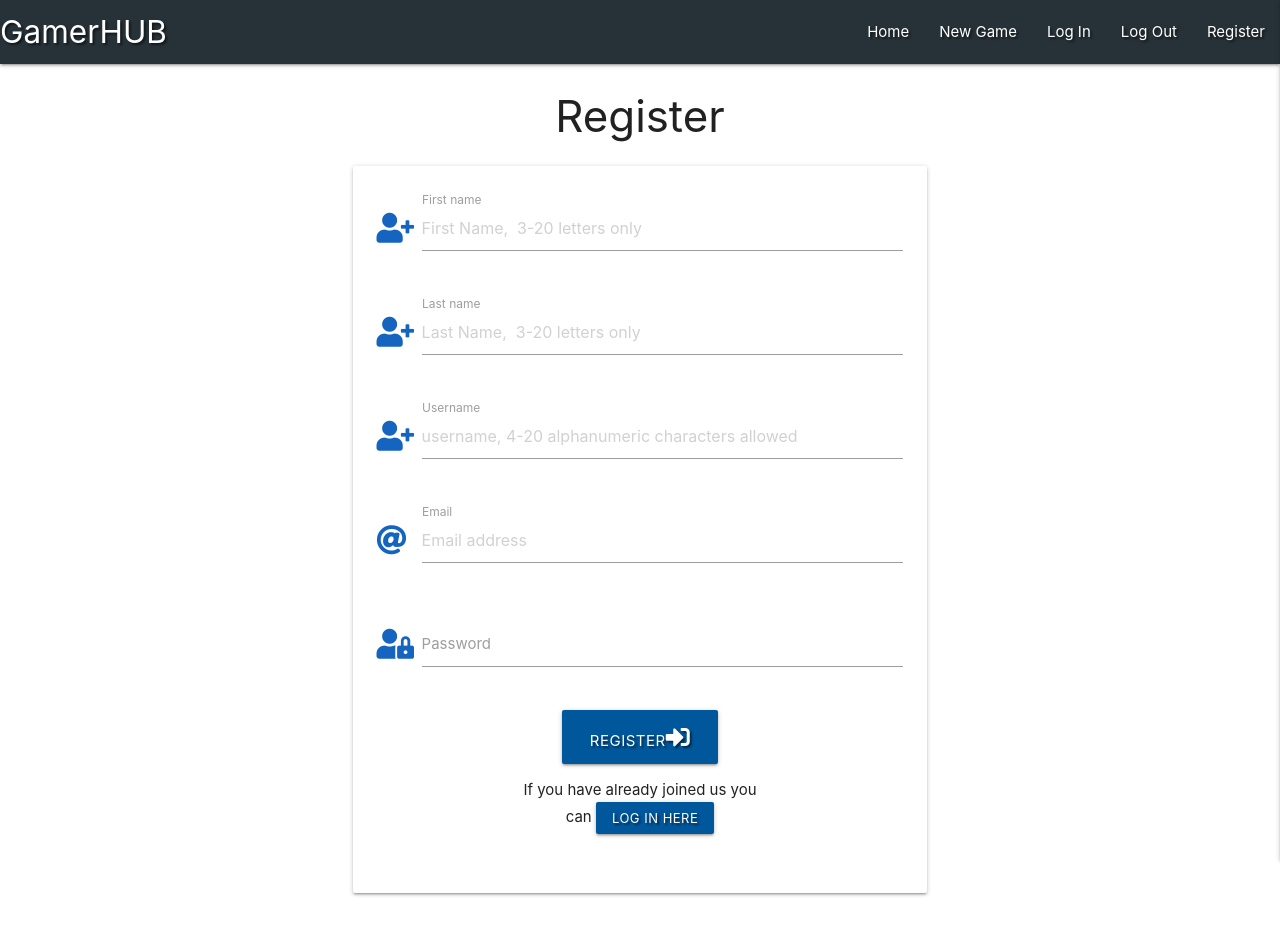
After one commit to SamBurgess93/GamerHub, a Flask app: page /register in a window 1280 px wide. The commit adds this page. Run offline with Flask 2, Linux system fonts and the light colour scheme; some libraries are stand-ins or nearby versions.

Commit message:
Added input fields to register.html

```diff
--- a/app.py
+++ b/app.py
@@ -28,6 +28,11 @@ def get_games():
     )
 
 
+@app.route("/register", methods=["GET", "POST"])
+def register():
+    return render_template("register.html")
+
+
 if __name__ == "__main__":
     app.run(host=os.environ.get("IP"),
             port=int(os.environ.get("PORT")),
--- a/templates/base.html
+++ b/templates/base.html
@@ -25,7 +25,7 @@
                     <li><a href="#">New Game</a></li>
                     <li><a href="#">Log In</a></li>
                     <li><a href="#">Log Out</a></li>
-                    <li><a href="#">Register</a></li>
+                    <li><a href="{{ url_for('register') }}">Register</a></li>
                 </ul>
             </div>
         </nav>
@@ -37,7 +37,7 @@
             <li><a class="white-text text-shadow" href="#">New Game</a></li>
             <li><a class="white-text text-shadow" href="#">Log In</a></li>
             <li><a class="white-text text-shadow" href="#">Log Out</a></li>
-            <li><a class="white-text text-shadow" href="#">Register</a></li>
+            <li><a class="white-text text-shadow" href="{{ url_for('register') }}">Register</a></li>
         </ul>
     </header>
 
--- /dev/null
+++ b/templates/register.html
@@ -0,0 +1,66 @@
+{% extends "base.html" %}
+{% block content %}
+
+<h3 class="center-align">Register</h3>
+
+<div class="row">
+    <form class="col s12 m8 offset-m2" method="POST" action="{{ url_for('register') }}">
+        <div class="card-panel">
+            <!-- Input element for first name -->
+            <div class="row">
+                <div class="input-field col s12">
+                    <i class="fas fa-user-plus prefix blue-text text-darken-3"></i>
+                    <input id="first_name" name="first_name" type="text" pattern="^[a-zA-Z]{3,20}$" class="validate" placeholder="First Name,  3-20 letters only" required />
+                    <label for="first_name">First name</label>
+                </div>
+            </div>
+
+            <!-- Input element for last name -->
+            <div class="row">
+                <div class="input-field col s12">
+                    <i class="fas fa-user-plus prefix blue-text text-darken-3"></i>
+                    <input id="last_name" name="last_name" type="text" pattern="^[a-zA-Z]{3,20}$" class="validate" placeholder="Last Name,  3-20 letters only" required />
+                    <label for="last_name">Last name</label>
+                </div>
+            </div>
+
+            <!-- Input element for username -->
+            <div class="row">
+                <div class="input-field col s12">
+                    <i class="fas fa-user-plus prefix blue-text text-darken-3"></i>
+                    <input id="username" name="username" type="text" pattern="^[a-zA-Z0-9]{4,20}$" class="validate" placeholder="username, 4-20 alphanumeric characters allowed" required />
+                    <label for="username">Username</label>
+                </div>
+            </div>
+
+            <!-- Input element for email address -->
+            <div class="row">
+                <div class="input-field col s12">
+                    <i class="fas fa-at prefix blue-text text-darken-3"></i>
+                    <input id="email" name="email" type="email" class="validate" placeholder="Email address" pattern="^\w+([\.-]?\w+)*@\w+([\.-]?\w+)*(\.\w{2,3})+$" required />
+                    <label for="email">Email</label>
+                </div>
+            </div>
+
+            <!-- Input element for password -->
+            <div class="row">
+                <div class="input-field col s12">
+                    <i class="fas fa-user-lock prefix blue-text text-darken-3"></i>
+                    <input id="password" name="password" type="password" minlength="5" maxlength="15" pattern="^[a-zA-Z0-9]{5,15}$" class="validate" required />
+                    <label for="password">Password</label>
+                </div>
+            </div>
+
+            <!-- Submit button -->
+            <div class="row">
+                <div class="center-align col s6 offset-s3">
+                    <button type="submit" class="btn-large light-blue darken-4 text-shadow"> Register<i class="fas fa-sign-in-alt"></i></button>
+                    <p>If you have already joined us you can <a href="#" class="btn-small light-blue darken-4 text-shadow">Log in Here</a></p>
+                </div>
+            </div>
+
+        </div>
+    </form>
+</div>
+
+{% endblock %}
```
Also changed, not shown: templates/add_game.html (+83 -0 lines).
